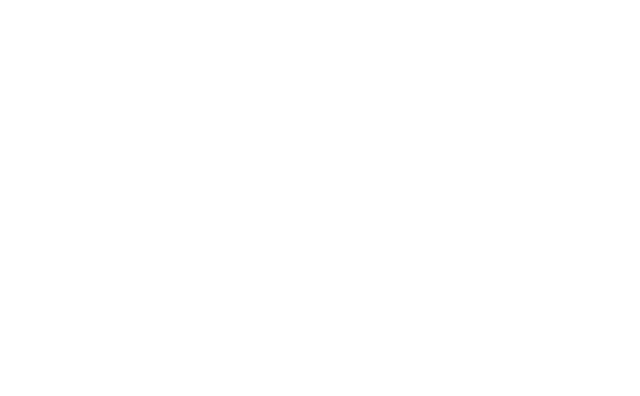
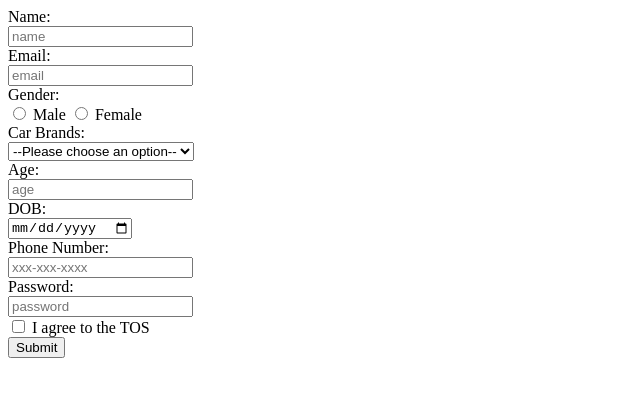
Before and after one commit to acciojob/signup-form-car-NikhilPrashant, a website: page main.html in a window 1280 px wide. Shown: the whole page, without its empty margins (0-640 px from the left). Drawn offline with Linux system fonts and the light colour scheme.

Commit message:
created a submission

```diff
--- a/main.html
+++ b/main.html
@@ -7,6 +7,35 @@
 </head>
 
 <body>
+	<form>
+		<label for="name">Name:</label><br>
+		<input type="text" placeholder="name" id="name"><br>
+		<label for="email">Email:</label><br>
+		<input type="text" placeholder="email" id="email"><br>
+		<label for="gender">Gender:</label><br>
+		<input type="radio" name="gender" id="gender_m">
+		<label for="gender_m">Male</label>
+		<input type="radio" name="gender" id="gender_f">
+		<label for="gender_f">Female</label><br>
+		<label for="cars">Car Brands: </label><br>
+		<select id="cars">
+			<option value = "" disabled selected hidden>--Please choose an option--</option>
+			<option value="BMW">BMW</option>
+			<option value="Audi">Audi</option>
+			<option value="Mercedez">Mercedez</option>
+		</select><br>
+		<label for="age">Age:</label><br>
+		<input type="number" placeholder="age" id="age"><br>
+		<label for="dob">DOB:</label><br>
+		<input type="date" id="dob"><br>
+		<label for="tel">Phone Number:</label><br>
+		<input type="text" placeholder="xxx-xxx-xxxx" id="tel"><br>
+		<label for="password">Password:</label><br>
+		<input type="password" placeholder="password" id="password"><br>
+		<input type="checkbox" id="tos">
+		<label for="tos">I agree to the TOS</label><br>
+		<button type="submit">Submit</button>
+	</form>
 	<!-- the entire body must be written by student -->
     <script type="text/javascript" src="./script.js">
 </script>
```
